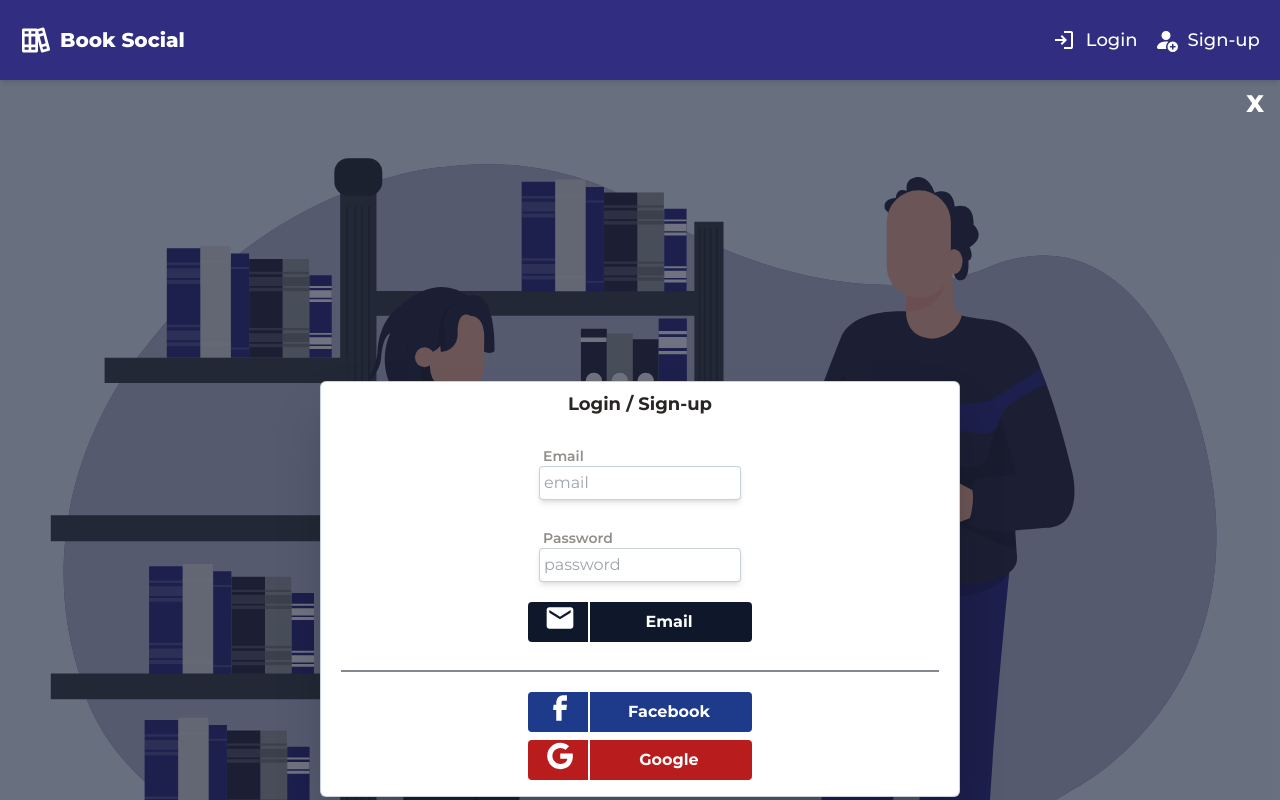
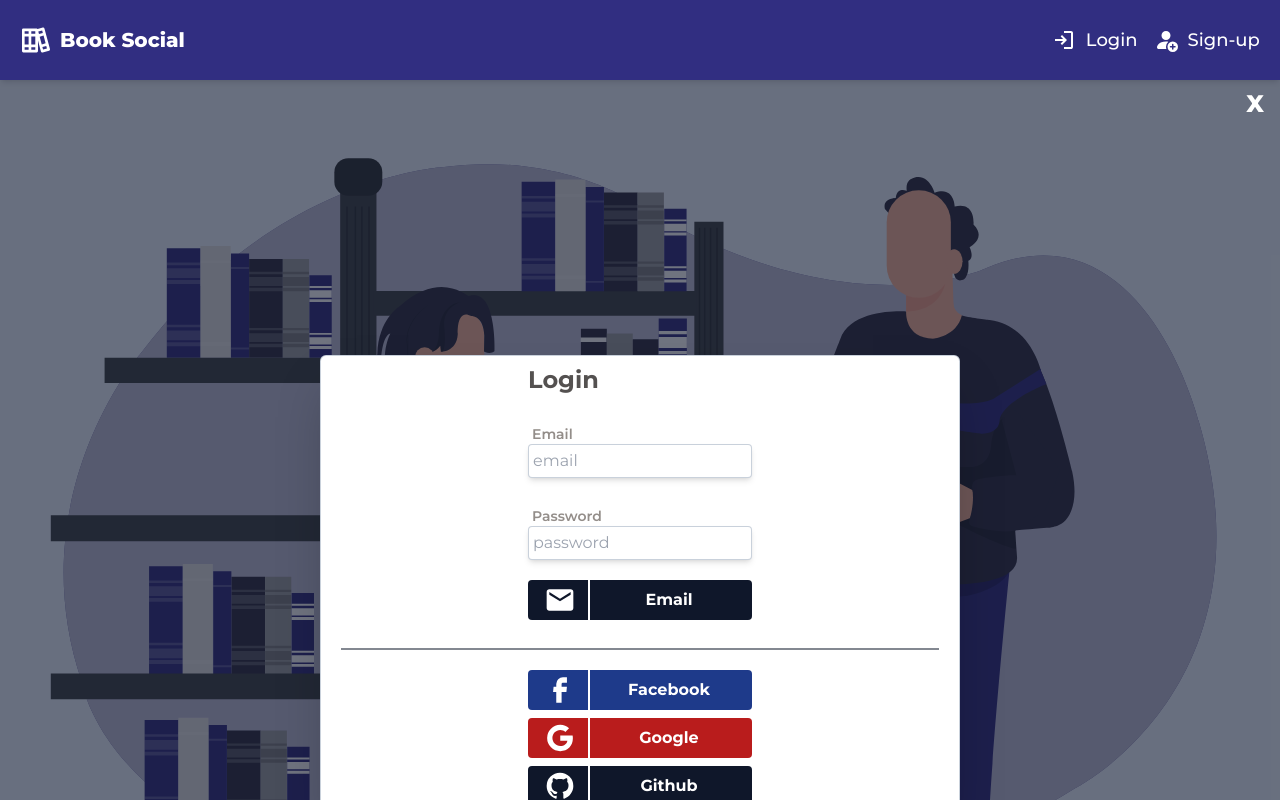
Before and after one commit to realworldweb/book-social-new, a Next.js app: page / in a window 1280 px wide. Both pictures are taken after a click on the button "Login". Shown: the top 800 px of the page. Built offline with nearby package versions, Linux system fonts and the light colour scheme; no server answers.

Commit message:
complete signin and provider signin

```diff
--- /dev/null
+++ b/components/login/facebookHandler.tsx
@@ -0,0 +1,24 @@
+/*firebase*/
+import { useAuth } from '@/context/authUserContext';
+
+/*icons*/
+import { SVGFacebook } from '../svg/icons';
+
+function FacebookHandler() {
+	const { providerSignin } = useAuth();
+	return (
+		<button
+			className='flex items-center w-56 px-4 font-bold text-white bg-blue-900 rounded hover:border-blue-500'
+			onClick={() => {
+				providerSignin('facebook');
+			}}
+		>
+			<span className='flex items-center justify-center h-full pr-3 mr-3 text-white border-r-2 border-white'>
+				<SVGFacebook width='2rem' height='2rem' />
+			</span>
+			<p className='py-2 text-center grow'>Facebook</p>
+		</button>
+	);
+}
+
+export default FacebookHandler;
--- /dev/null
+++ b/components/login/githubHandler.tsx
@@ -0,0 +1,25 @@
+/*firebase*/
+import { useAuth } from '@/context/authUserContext';
+
+/*icons*/
+import { SVGGithub } from '../svg/icons';
+
+function GithubHandler() {
+	const { providerSignin } = useAuth();
+
+	return (
+		<button
+			className='flex items-center w-56 px-4 mb-4 -mt-3 font-bold text-white rounded bg-slate-900 hover:border-blue-500'
+			onClick={() => {
+				providerSignin('github');
+			}}
+		>
+			<span className='flex items-center justify-center h-full pr-3 mr-3 text-white border-r-2 border-white'>
+				<SVGGithub width='2rem' height='2rem' />
+			</span>
+			<p className='py-2 text-center grow'>Github</p>
+		</button>
+	);
+}
+
+export default GithubHandler;
--- /dev/null
+++ b/components/login/googleHandler.tsx
@@ -0,0 +1,25 @@
+/*firebase*/
+import { useAuth } from '@/context/authUserContext';
+
+/*icons*/
+import { SVGGoogle } from '../svg/icons';
+
+function GoogleHandler() {
+	const { providerSignin } = useAuth();
+
+	return (
+		<button
+			className='flex items-center w-56 px-4 -mt-3 font-bold text-white bg-red-700 rounded hover:border-blue-500'
+			onClick={() => {
+				providerSignin('google');
+			}}
+		>
+			<span className='flex items-center justify-center h-full pr-3 mr-3 text-white border-r-2 border-white'>
+				<SVGGoogle width='2rem' height='2rem' />
+			</span>
+			<p className='py-2 text-center grow'>Google</p>
+		</button>
+	);
+}
+
+export default GoogleHandler;
--- a/components/login/login.tsx
+++ b/components/login/login.tsx
@@ -24,11 +24,8 @@
 	};
 
 	return (
-		<form
-			className='relative rounded-md flex flex-col mb-3 px-5 gap-5 items-center w-1/2 min-w-[260px] mx-auto mt-5 border border-slate-400/50 justify-around bg-white shadow-2xl h-fit'
-			onSubmit={signIn}
-		>
-			<p className='mt-2 text-lg font-bold text-stone-800'>Login / Sign-up</p>
+		<form className='flex flex-col gap-5 px-2' onSubmit={signIn}>
+			<p className='mt-2 text-2xl font-bold text-stone-800/80'>Login</p>
 			<div className='relative flex flex-col'>
 				<label className='mt-2 ml-1 text-sm font-semibold text-stone-500/80'>
 					Email
@@ -57,29 +54,10 @@
 				className='flex items-center w-56 px-4 mb-2 font-bold text-white rounded bg-slate-900 hover:border-blue-500'
 				type='submit'
 			>
-				<span className='h-full pr-3 mr-3 text-white border-r-2 border-white'>
+				<span className='flex items-center justify-center h-full pr-3 mr-3 text-white border-r-2 border-white'>
 					<SVGEmail width='2rem' height='2rem' />
 				</span>
 				<p className='py-2 text-center grow'>Email</p>
-			</button>
-			<hr className='w-full border bg-slate-900/30 border-slate-900/30' />
-			<button
-				className='flex items-center w-56 px-4 font-bold text-white bg-blue-900 rounded hover:border-blue-500'
-				type='submit'
-			>
-				<span className='h-full pr-3 mr-3 text-white border-r-2 border-white'>
-					<SVGFacebook width='2rem' height='2rem' />
-				</span>
-				<p className='py-2 text-center grow'>Facebook</p>
-			</button>
-			<button
-				className='flex items-center w-56 px-4 mb-4 -mt-3 font-bold text-white bg-red-700 rounded hover:border-blue-500'
-				type='submit'
-			>
-				<span className='h-full pr-3 mr-3 text-white border-r-2 border-white'>
-					<SVGGoogle width='2rem' height='2rem' />
-				</span>
-				<p className='py-2 text-center grow'>Google</p>
 			</button>
 		</form>
 	);
--- a/components/login/loginModal.tsx
+++ b/components/login/loginModal.tsx
@@ -6,6 +6,9 @@
 
 /*components*/
 import Login from './login';
+import FacebookHandler from './facebookHandler';
+import GoogleHandler from './googleHandler';
+import GithubHandler from './githubHandler';
 
 interface Props {
 	currentState: string;
@@ -22,7 +25,13 @@
 			>
 				X
 			</button>
-			<Login />
+			<div className='relative rounded-md flex flex-col mb-3 px-5 gap-5 items-center w-1/2 min-w-[260px] mx-auto mt-5 border border-slate-400/50 justify-around bg-white shadow-2xl h-fit'>
+				<Login />
+				<hr className='w-full border bg-slate-900/30 border-slate-900/30' />
+				<FacebookHandler />
+				<GoogleHandler />
+				<GithubHandler />
+			</div>
 		</div>
 	);
 };
--- a/components/svg/icons.tsx
+++ b/components/svg/icons.tsx
@@ -90,6 +90,24 @@
 	);
 }
 
+export function SVGGithub(props: SVGProps<SVGSVGElement>) {
+	const { width, height, fill, ...rest } = props;
+	return (
+		<svg
+			xmlns='http://www.w3.org/2000/svg'
+			width={width ?? '1rem'}
+			height={height ?? '1rem'}
+			viewBox='0 0 24 24'
+			{...rest}
+		>
+			<path
+				fill={fill ?? 'currentColor'}
+				d='M12 2A10 10 0 0 0 2 12c0 4.42 2.87 8.17 6.84 9.5c.5.08.66-.23.66-.5v-1.69c-2.77.6-3.36-1.34-3.36-1.34c-.46-1.16-1.11-1.47-1.11-1.47c-.91-.62.07-.6.07-.6c1 .07 1.53 1.03 1.53 1.03c.87 1.52 2.34 1.07 2.91.83c.09-.65.35-1.09.63-1.34c-2.22-.25-4.55-1.11-4.55-4.92c0-1.11.38-2 1.03-2.71c-.1-.25-.45-1.29.1-2.64c0 0 .84-.27 2.75 1.02c.79-.22 1.65-.33 2.5-.33c.85 0 1.71.11 2.5.33c1.91-1.29 2.75-1.02 2.75-1.02c.55 1.35.2 2.39.1 2.64c.65.71 1.03 1.6 1.03 2.71c0 3.82-2.34 4.66-4.57 4.91c.36.31.69.92.69 1.85V21c0 .27.16.59.67.5C19.14 20.16 22 16.42 22 12A10 10 0 0 0 12 2Z'
+			/>
+		</svg>
+	);
+}
+
 export function SVGSignIn(props: SVGProps<SVGSVGElement>) {
 	const { width, height, fill, ...rest } = props;
 	return (
--- a/context/authUserContext.tsx
+++ b/context/authUserContext.tsx
@@ -17,7 +17,7 @@
 	) => Promise<void>;
 	createUserWithEmailAndPasswordACC: () => Promise<void>;
 	signOutACC: () => Promise<void>;
-	providerSignin: () => Promise<void>;
+	providerSignin: (provider: string) => Promise<void>;
 	clearError: () => Promise<void>;
 	resetPassword: () => Promise<void>;
 	validate: () => Promise<void>;
```
